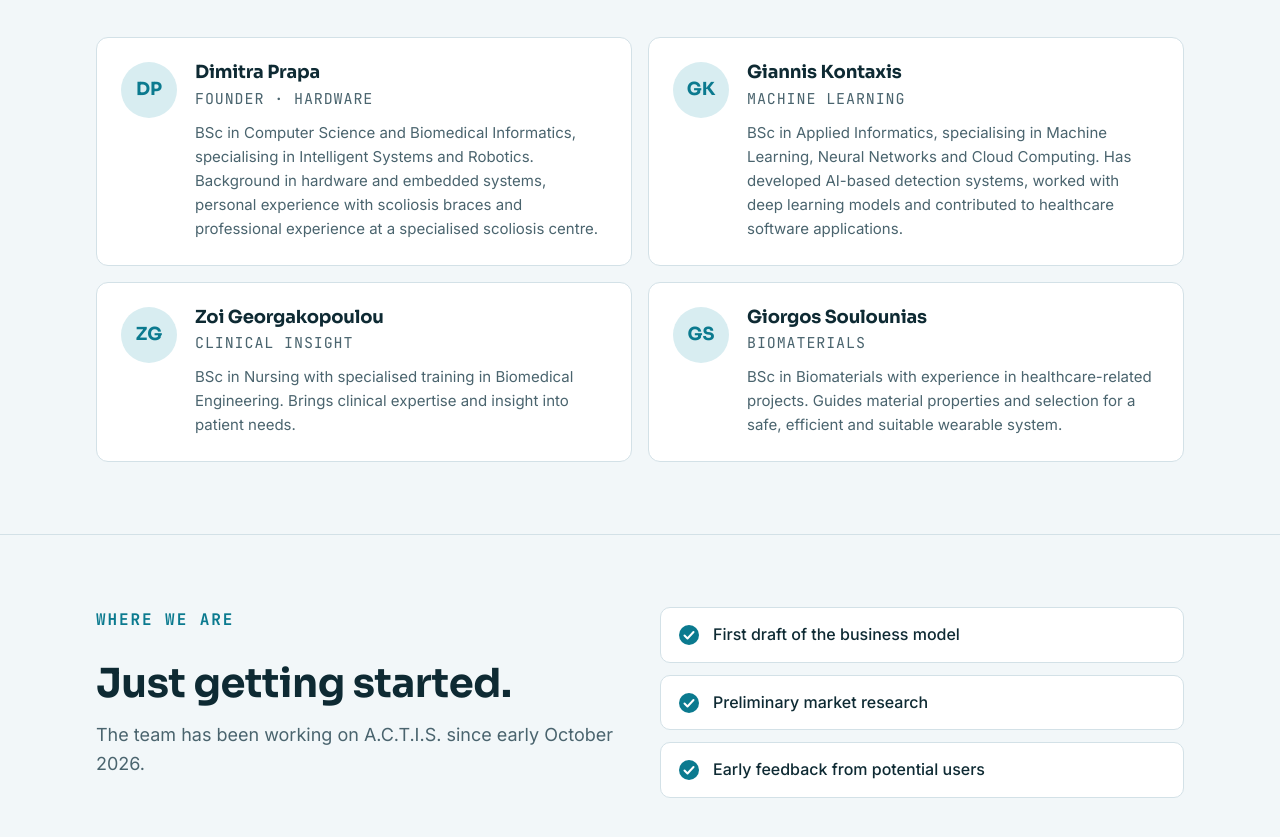
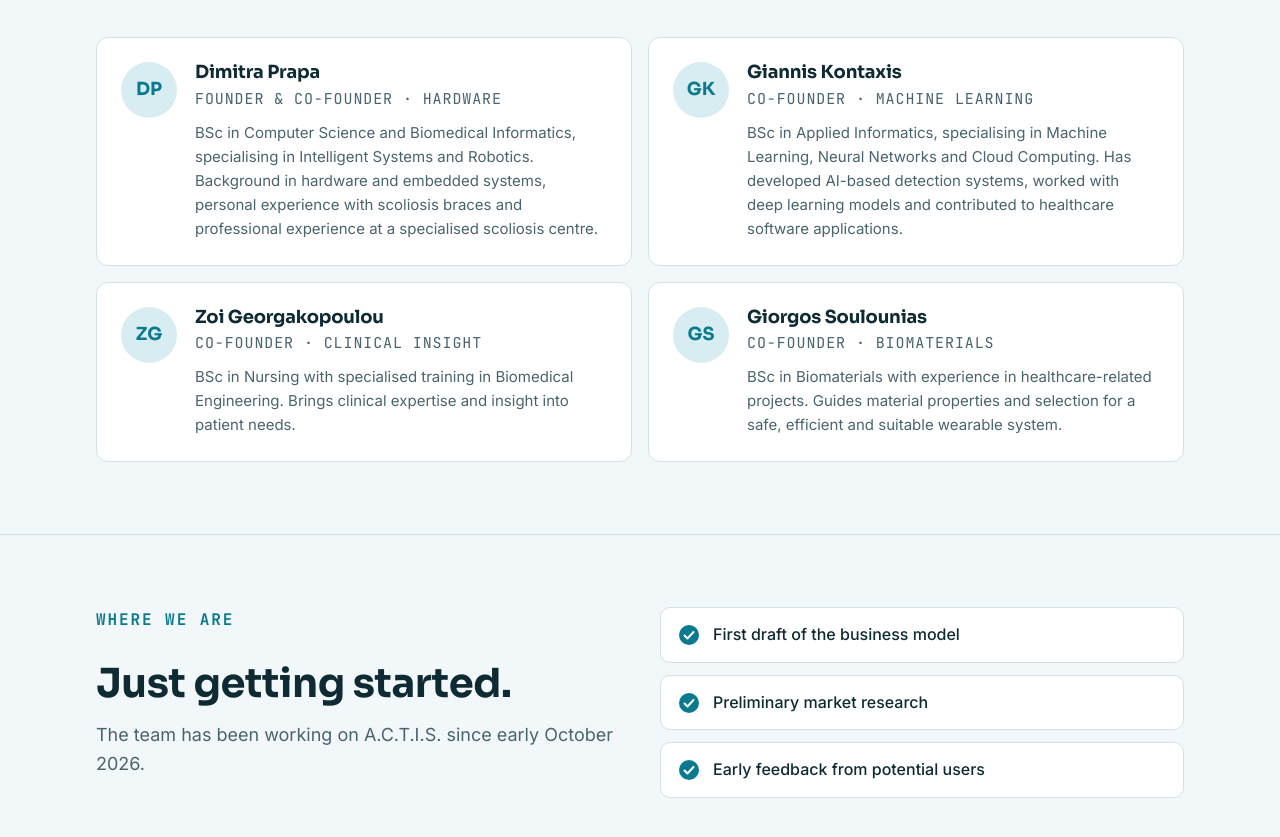
Before and after one commit to DemyPrapa/ACTIS, a plain HTML site: page index.html in a window 1280 px wide. Shown: the part 4177-5014 px from the top of the page. Drawn offline with Linux system fonts and the light colour scheme.

Commit message:
Update roles for team members in index.html

```diff
--- a/index.html
+++ b/index.html
@@ -470,7 +470,7 @@ footer strong { color: var(--fg); font-family: var(--font-display); }
           <div class="avatar" aria-hidden="true">DP</div>
           <div>
             <h3>Dimitra Prapa</h3>
-            <p class="role" data-el="Ιδρύτρια · HARDWARE">Founder · HARDWARE</p>
+            <p class="role" data-el="Ιδρύτρια & Συνιδρύτρια · HARDWARE">Founder & Co-founder · HARDWARE</p>
             <p data-el="BSc στην Επιστήμη Υπολογιστών και Βιοϊατρική Πληροφορική, με ειδίκευση στα Έξυπνα Συστήματα και τη Ρομποτική. Υπόβαθρο σε hardware και ενσωματωμένα συστήματα, προσωπική εμπειρία με κηδεμόνες σκολίωσης και επαγγελματική εμπειρία σε εξειδικευμένο κέντρο σκολίωσης.">BSc in Computer Science and Biomedical Informatics, specialising in Intelligent Systems and Robotics. Background in hardware and embedded systems, personal experience with scoliosis braces and professional experience at a specialised scoliosis centre.</p>
           </div>
         </article>
@@ -478,7 +478,7 @@ footer strong { color: var(--fg); font-family: var(--font-display); }
           <div class="avatar" aria-hidden="true">GK</div>
           <div>
             <h3>Giannis Kontaxis</h3>
-            <p class="role" data-el="Μηχανική μάθηση">Machine learning</p>
+            <p class="role" data-el="Συνιδρυτής · Μηχανική μάθηση">Co-founder · Machine learning</p>
             <p data-el="BSc στην Εφαρμοσμένη Πληροφορική, με ειδίκευση στη Μηχανική Μάθηση, τα Νευρωνικά Δίκτυα και το Cloud Computing. Έχει αναπτύξει συστήματα ανίχνευσης με τεχνητή νοημοσύνη, έχει εργαστεί με μοντέλα βαθιάς μάθησης και έχει συμβάλει σε εφαρμογές λογισμικού για την υγεία.">BSc in Applied Informatics, specialising in Machine Learning, Neural Networks and Cloud Computing. Has developed AI-based detection systems, worked with deep learning models and contributed to healthcare software applications.</p>
           </div>
         </article>
@@ -486,7 +486,7 @@ footer strong { color: var(--fg); font-family: var(--font-display); }
           <div class="avatar" aria-hidden="true">ZG</div>
           <div>
             <h3>Zoi Georgakopoulou</h3>
-            <p class="role" data-el="Κλινική οπτική">Clinical insight</p>
+            <p class="role" data-el="Συνιδρυτής · Κλινική οπτική">Co-founder · Clinical insight</p>
             <p data-el="BSc στη Νοσηλευτική με εξειδικευμένη εκπαίδευση στη Βιοϊατρική Μηχανική. Συνεισφέρει κλινική εμπειρία και κατανόηση των αναγκών των ασθενών.">BSc in Nursing with specialised training in Biomedical Engineering. Brings clinical expertise and insight into patient needs.</p>
           </div>
         </article>
@@ -494,7 +494,7 @@ footer strong { color: var(--fg); font-family: var(--font-display); }
           <div class="avatar" aria-hidden="true">GS</div>
           <div>
             <h3>Giorgos Soulounias</h3>
-            <p class="role" data-el="Βιοϋλικά">Biomaterials</p>
+            <p class="role" data-el="Co-founder · Βιοϋλικά">Co-founder · Biomaterials</p>
             <p data-el="BSc στα Βιοϋλικά με εμπειρία σε έργα που σχετίζονται με την υγεία. Υποστηρίζει την επιλογή και τις ιδιότητες των υλικών για ένα ασφαλές, αποτελεσματικό και κατάλληλο φορητό σύστημα.">BSc in Biomaterials with experience in healthcare-related projects. Guides material properties and selection for a safe, efficient and suitable wearable system.</p>
           </div>
         </article>
```
